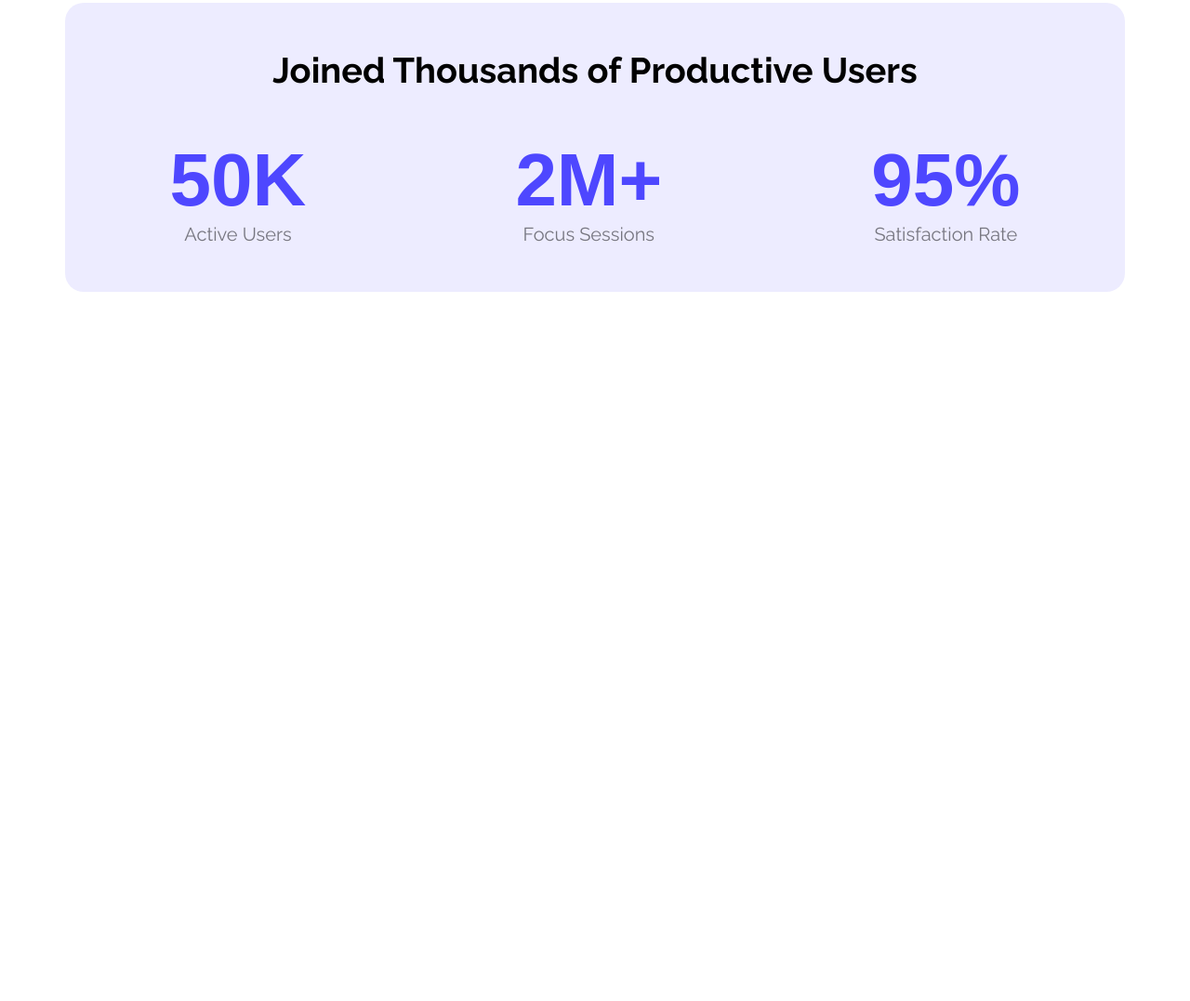
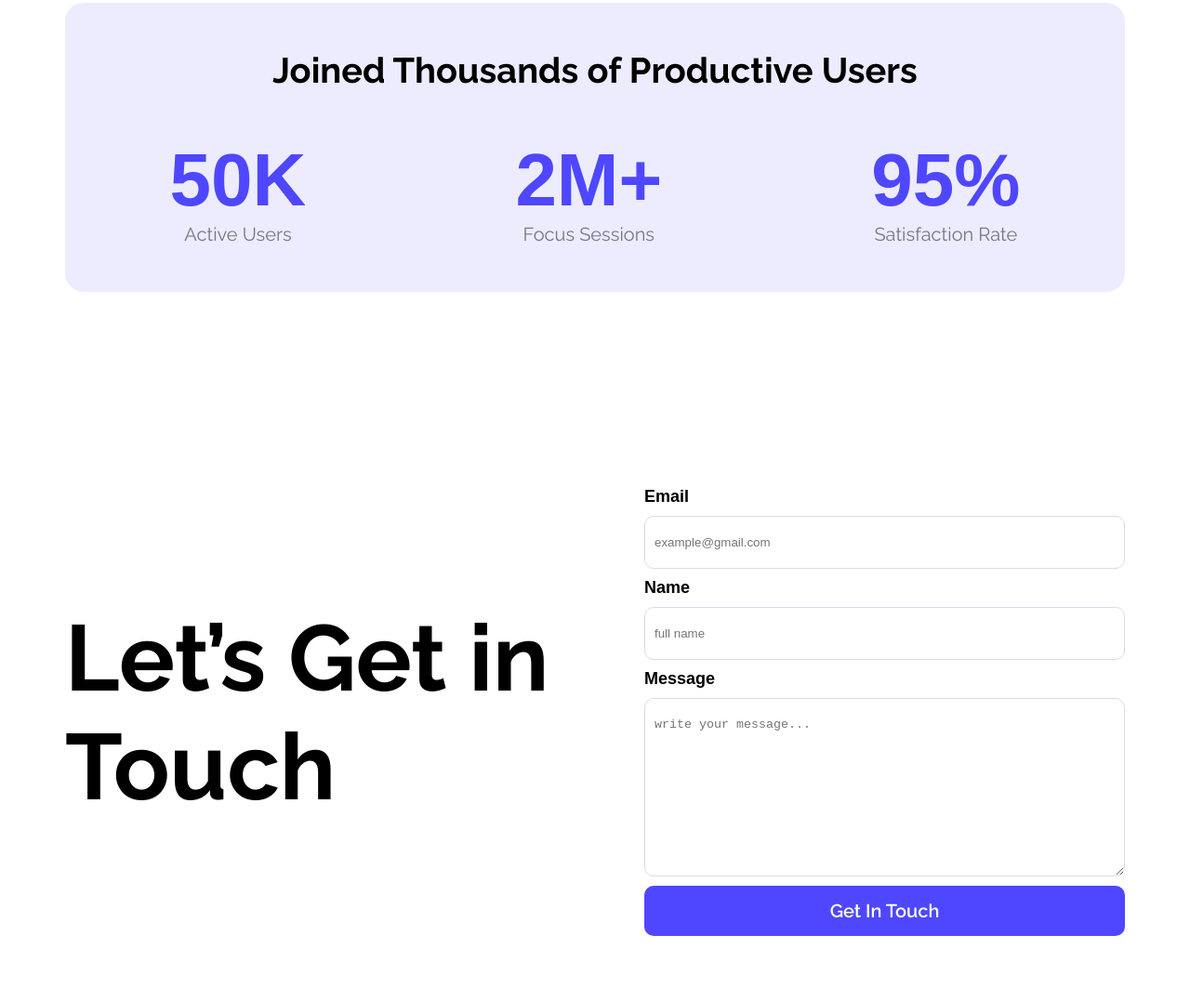
Before and after one commit to Samiul-Alam-Shanto/Assignment-Work, a plain HTML site: page index.html in a window 1280 px wide. Shown: the part 1259-2336 px from the top of the page at 93% size. Before the commit the page ends 1713 px from the top, so only its background shows below. Drawn offline with Linux system fonts and the light colour scheme.

Commit message:
completed get in touch section with btn primary hover effect

```diff
--- a/Style/styles.css
+++ b/Style/styles.css
@@ -26,7 +26,9 @@
      border-radius: 10px;
      padding: 15px 30px;
 }
-
+.btn-primary:hover{
+    background-color: limegreen;
+}
 
 /* header styles */
 .hero{
@@ -66,7 +68,6 @@
 }
 
 /* action section styles */
-
 
 .action{
     display: flex;
@@ -122,3 +123,34 @@
     color: rgba(0, 0, 0, 0.5);
     font-size: 20px;
 }
+
+/* get in touch styles */
+
+.get-in-touch{
+    display: flex;
+    width: 1140px;
+    margin: 0 auto;
+    gap: 100px;
+    align-items: center;
+    padding: 70px 0px;
+}
+.touch-text{
+    font-size: 100px;
+    font-weight: bold;
+}
+form{
+    display: flex;
+    flex-direction: column;
+    gap: 10px;
+}
+
+form label{
+    font-family: sans-serif;
+    font-weight: bold;
+    font-size: 18px;
+}
+form input[type="email"] , input[type="text"] , textarea{
+    padding: 20px 250px 20px 10px;
+    border-radius: 10px;
+    border: 1px solid #D6DDED;
+}
--- a/index.html
+++ b/index.html
@@ -50,6 +50,22 @@
                 </div>
             </div>
         </section>
+        <section class="get-in-touch">
+            <h2 class="touch-text">Let’s Get in Touch</h2>
+            <form>
+                <label for="email">Email</label>
+                <input type="email" name="" id="email" placeholder="example@gmail.com">
+                <label for="text">Name</label>
+                <input type="text" name="" id="" placeholder="full name">
+                <label for="message">Message</label>
+                <textarea name="" id="message" cols="30" rows="10" placeholder="write your message..."></textarea>
+                <input class="btn-primary" type="submit" value="Get In Touch">
+
+            </form>
+
+
+
+        </section>
 
     </main>
     <footer>
```
